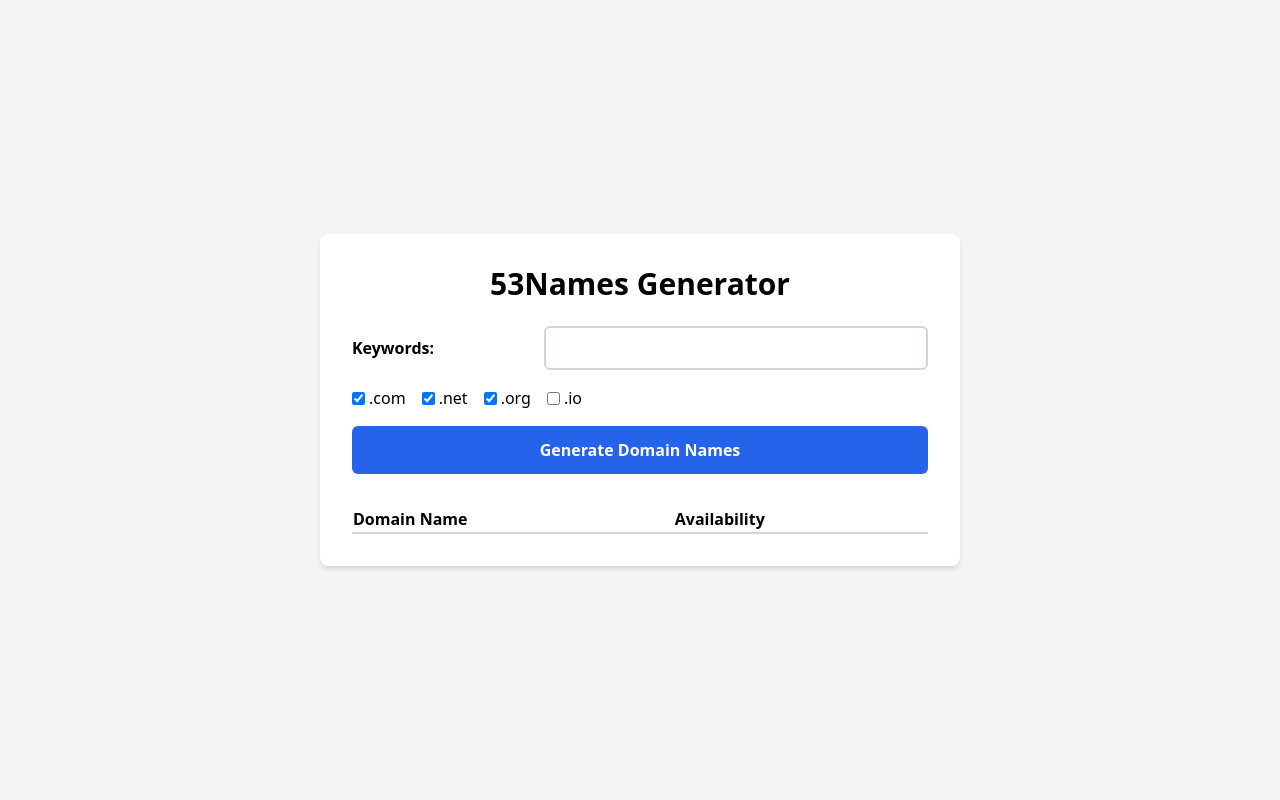
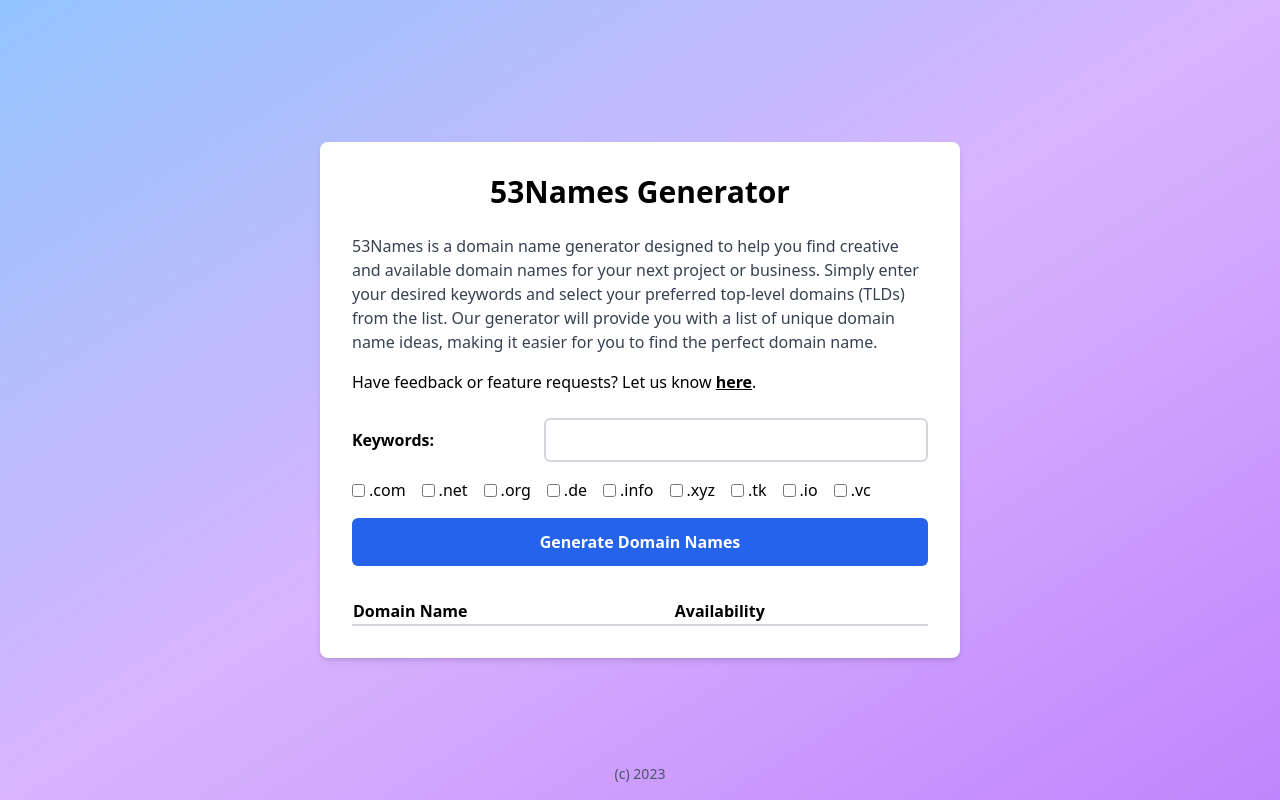
Before and after one commit to alearjun/dns_generator, a Next.js app: page / in a window 1280 px wide. Built offline with nearby package versions, Linux system fonts and the light colour scheme.

Commit message:
Add files via upload

```diff
--- a/pages/index.js
+++ b/pages/index.js
@@ -1,11 +1,13 @@
 import React, { useState } from 'react';
 import styles from './spinner.module.css';
+import tldsList from './tlds';
+
 
 const Home = () => {
   const [keywords, setKeywords] = useState('');
   const [domains, setDomains] = useState([]);
   const [loading, setLoading] = useState(false);
-  const [tlds, setTlds] = useState({ com: true, net: true, org: true, io: false });
+  const [tlds, setTlds] = useState(() => tldsList.reduce((acc, tld) => ({ ...acc, [tld]: false }), { '.com': true }));
 
   const handleSubmit = async (e) => {
     e.preventDefault();
@@ -41,9 +43,24 @@ const Home = () => {
   };
 
   return (
-    <div className="min-h-screen bg-gray-100 flex items-center justify-center">
+    <div className="min-h-screen bg-gradient-to-br from-blue-300 via-purple-300 to-purple-400 flex items-center justify-center">
       <div className="bg-white p-8 rounded-lg shadow-md w-full md:w-3/4 lg:w-1/2">
         <h1 className="text-3xl font-bold mb-6 text-center">53Names Generator</h1>
+        <p className="text-left text-gray-700 mb-4">
+        53Names is a domain name generator designed to help you find creative and available domain names for your next project or business. Simply enter your desired keywords and select your preferred top-level domains (TLDs) from the list. Our generator will provide you with a list of unique domain name ideas, making it easier for you to find the perfect domain name.
+        </p>
+        <p className="text-left mt-4 mb-6">
+          Have feedback or feature requests? Let us know{" "}
+          <a
+            href="https://53names.kampsite.co/"
+            target="_blank"
+            rel="noreferrer"
+            className="underline font-bold"
+          >
+            here
+          </a>
+          .
+        </p>
         <form onSubmit={handleSubmit} className="space-y-4">
           <div className="flex justify-between items-center">
             <label htmlFor="keywords" className="font-semibold">Keywords:</label>
@@ -57,7 +74,7 @@ const Home = () => {
             />
           </div>
           <div className="flex flex-wrap">
-            {['com', 'net', 'org', 'io'].map((tld) => (
+            {tldsList.map((tld) => (
               <label key={tld} className="flex items-center mr-4">
                 <input
                   type="checkbox"
@@ -66,7 +83,7 @@ const Home = () => {
                   onChange={handleCheckboxChange}
                   className="mr-1"
                 />
-                .{tld}
+                {tld}
               </label>
             ))}
           </div>
@@ -103,7 +120,11 @@ const Home = () => {
             ))}
           </tbody>
         </table>
+
       </div>
+      <p className="absolute bottom-4 left-1/2 transform -translate-x-1/2 text-sm text-gray-600">
+        (c) 2023
+      </p>
     </div>
   );
 };
--- /dev/null
+++ b/pages/tlds.js
@@ -0,0 +1,14 @@
+
+const tldsList = [
+    ".com",
+    ".net",
+    ".org",
+    ".de",
+    ".info",
+    ".xyz",
+    ".tk",
+    ".io",
+    ".vc",
+  ];
+
+  export default tldsList;
```
Also changed, not shown: pages/api/generate-domains.js (line endings or trailing spaces).
